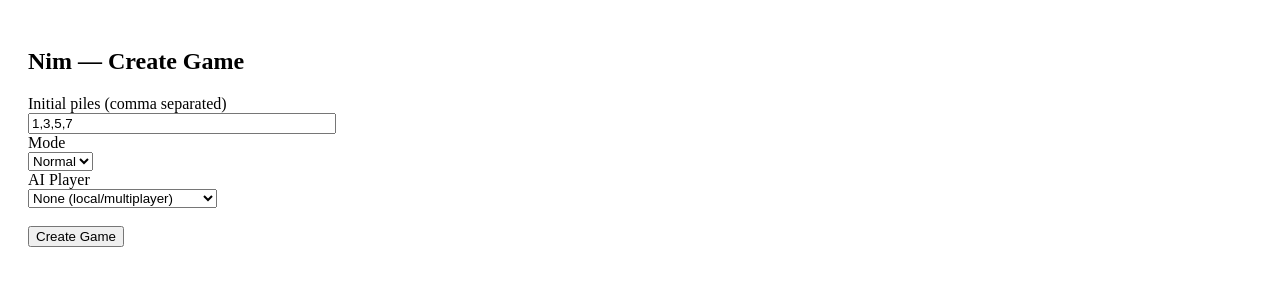
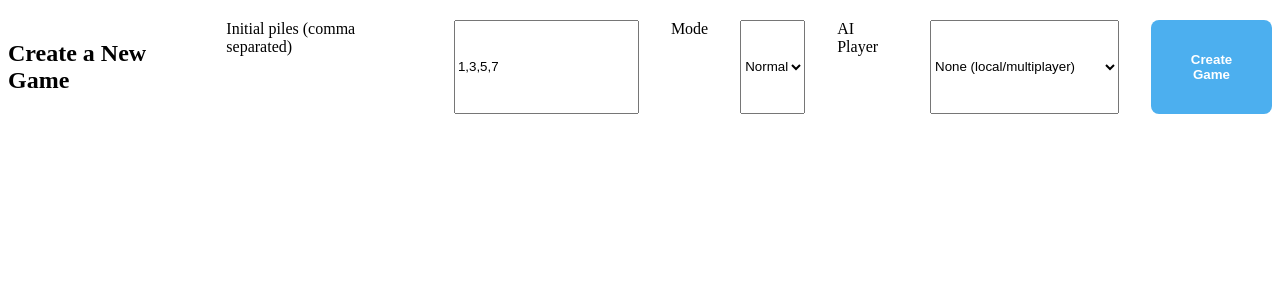
Before and after one commit to wayne540/NIM-GAME-WEB-APP, a React (Create React App) app in the folder frontend /: page / in a window 1280 px wide. Shown: the top 300 px of the page. Built offline with nearby package versions, Linux system fonts and the light colour scheme; the HTML template or start-up script is replaced by a standard one.

Commit message:
Update Menu.jsx

```diff
--- a/frontend /src/components/Menu.jsx
+++ b/frontend /src/components/Menu.jsx
@@ -1,6 +1,6 @@
 // frontend/src/components/Menu.jsx
 import React, { useState } from "react";
-import "../styles/GameBoard.css";
+import "../styles/Menu.css";
 
 export default function Menu({ onCreate }) {
   const [initial, setInitial] = useState("1,3,5,7");
@@ -20,11 +20,11 @@ export default function Menu({ onCreate }) {
   };
 
   return (
-    <div style={{ padding: 20 }}>
-      <h2>Nim — Create Game</h2>
+    <div className="menu">
+      <h2>Create a New Game</h2>
       <label>Initial piles (comma separated)</label>
       <br />
-      <input value={initial} onChange={e => setInitial(e.target.value)} style={{ width: 300 }} />
+      <input value={initial} onChange={e => setInitial(e.target.value)} />
       <br />
       <label>Mode</label>
       <br />
@@ -35,7 +35,10 @@ export default function Menu({ onCreate }) {
       <br />
       <label>AI Player</label>
       <br />
-      <select value={aiPlayer ?? ""} onChange={e => setAiPlayer(e.target.value === "" ? null : parseInt(e.target.value))}>
+      <select
+        value={aiPlayer ?? ""}
+        onChange={e => setAiPlayer(e.target.value === "" ? null : parseInt(e.target.value))}
+      >
         <option value="">None (local/multiplayer)</option>
         <option value={0}>AI is Player 0 (goes first)</option>
         <option value={1}>AI is Player 1 (goes second)</option>
```
